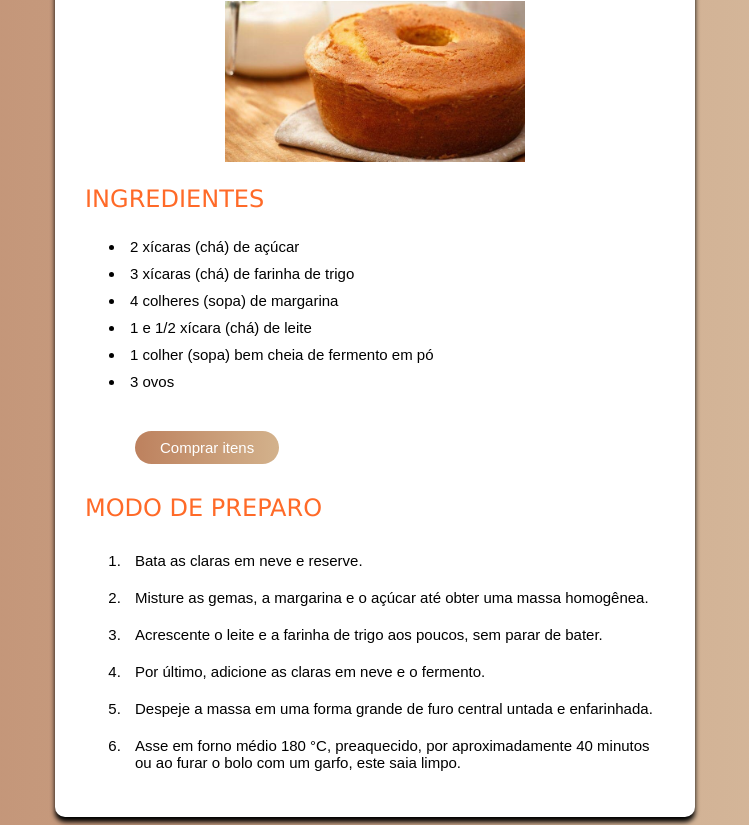
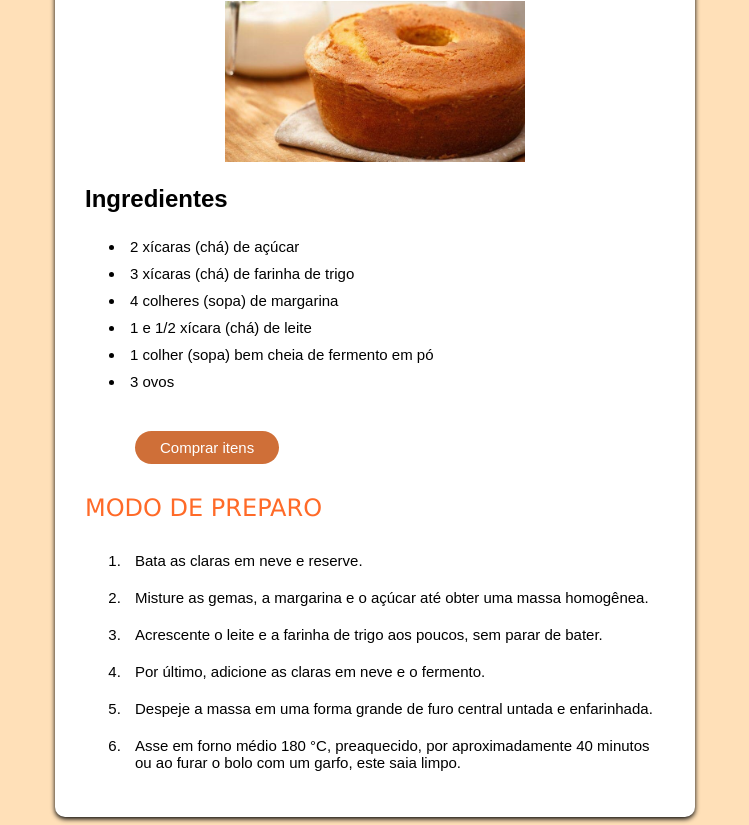
Before and after one commit to rodrigodenner/Bolo-Simples, a plain HTML site: page index.html in a window 1280 px wide. Shown: the part 107-932 px from the top of the page, without its empty margins (265-1014 px from the left). Drawn offline with Linux system fonts and the light colour scheme.

Commit message:
Atualização de Vw

```diff
--- a/Style/style.css
+++ b/Style/style.css
@@ -3,13 +3,15 @@
 body{
 
     font-family: Arial, Helvetica, sans-serif;
-    background-image: linear-gradient( to left, #D9C0A3, #BF8C6F );
+    background-color:#FFE0B8;
+
+
 }
 main{
     background-color: white;
-     border-radius: 10px;
-      box-shadow: 0px 5px 5px black;
-    width: 600px;
+    border-radius: 10px;
+    box-shadow: 0px 2px 5px black;
+    max-width: 600px;
     padding: 20px;
     margin: auto;
 
@@ -22,10 +24,11 @@ h1{
 
 
 }
+
 .itens{
     margin-left: 10px;
 }
-.itens h2{
+.itens h3{
     color: #ff6a28;
     text-transform: uppercase;
    font-family: Verdana, Geneva, Tahoma, sans-serif;
@@ -59,7 +62,7 @@ button{
     margin-left: 50px;
     margin-top: 20px;
     margin-bottom: 10px;
-    background-image: linear-gradient( to left, #d3b28c, #bd815e );
+    background-color: #cf6f38;
     color: #fff;
     border: none;
     border-radius: 22px;
@@ -69,9 +72,8 @@ button{
 
 }
 
+
 button:hover{
-    background-color: #ff6a28;
-    transform: translate(0.5s);
-
+    background-color:#e25e11;
 
 }
```
